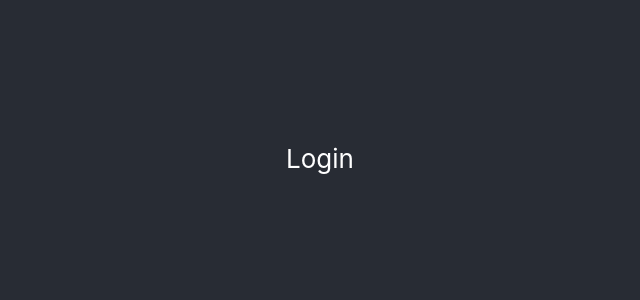
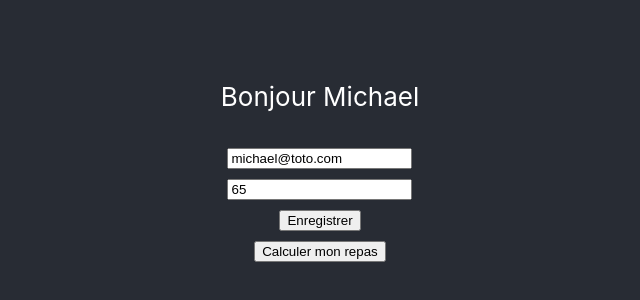
Before and after one commit to xonatis-academy/reactjs-calorie-counter, a React (Create React App) app: page / in a window 1280 px wide. Shown: the part 242-542 px from the top of the page, without its empty margins (320-960 px from the left). Built offline with nearby package versions, Linux system fonts and the light colour scheme.

Commit message:
Implementing profile

```diff
--- a/src/App.js
+++ b/src/App.js
@@ -1,6 +1,6 @@
 import React from 'react';
 import './App.css';
-import Login from './screens/Login';
+import Profile from './screens/Profile';
 
 class App extends React.Component {
 
@@ -9,7 +9,7 @@ class App extends React.Component {
         return (
             <div className="App">
                 <header className="App-header">
-                    <Login />
+                    <Profile />
                 </header>
             </div>
         );
--- a/src/screens/Login.js
+++ b/src/screens/Login.js
@@ -5,7 +5,11 @@ class Login extends React.Component {
     render() {
         return (
             <div>
-                Login
+                Login<br />
+                <input type="text" placeholder="Email ..." /><br />
+                <input type="password" placeholder="Mot de passe ..." /><br />
+                <button>S'identifier</button><br />
+                <button>Créer un compte</button>
             </div>
         );
     }
--- a/src/screens/Profile.js
+++ b/src/screens/Profile.js
@@ -5,7 +5,13 @@ class Profile extends React.Component {
     render() {
         return (
             <div>
-                Profile
+                <p>
+                    Bonjour Michael
+                </p>
+                <input type="text" value="michael@toto.com" placeholder="Email ..." /><br />
+                <input type="text" value="65" placeholder="Age ..." /><br />
+                <button>Enregistrer</button><br />
+                <button>Calculer mon repas</button>
             </div>
         );
     }
```
